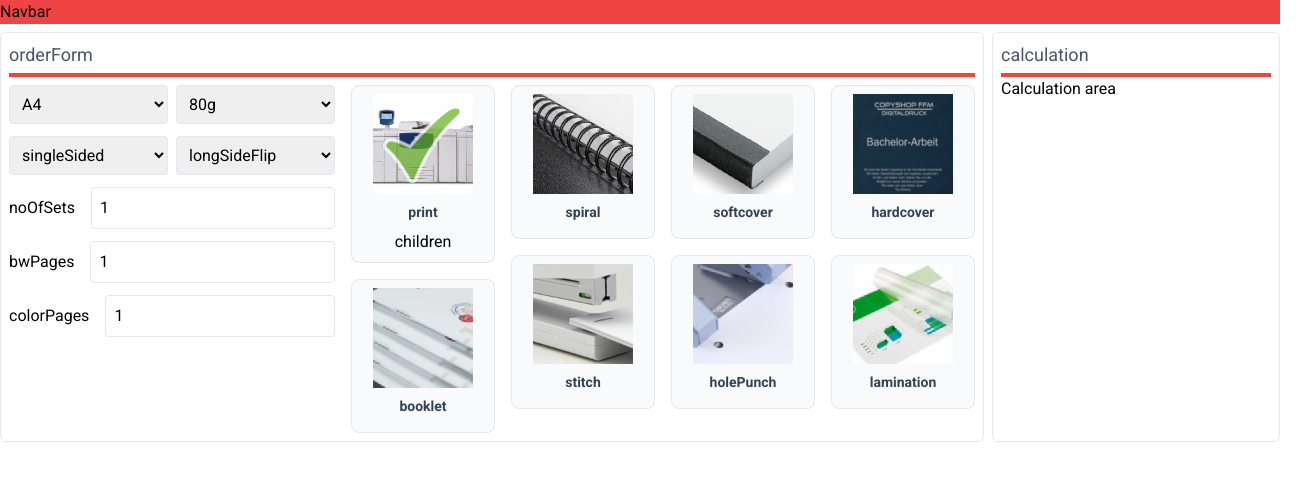
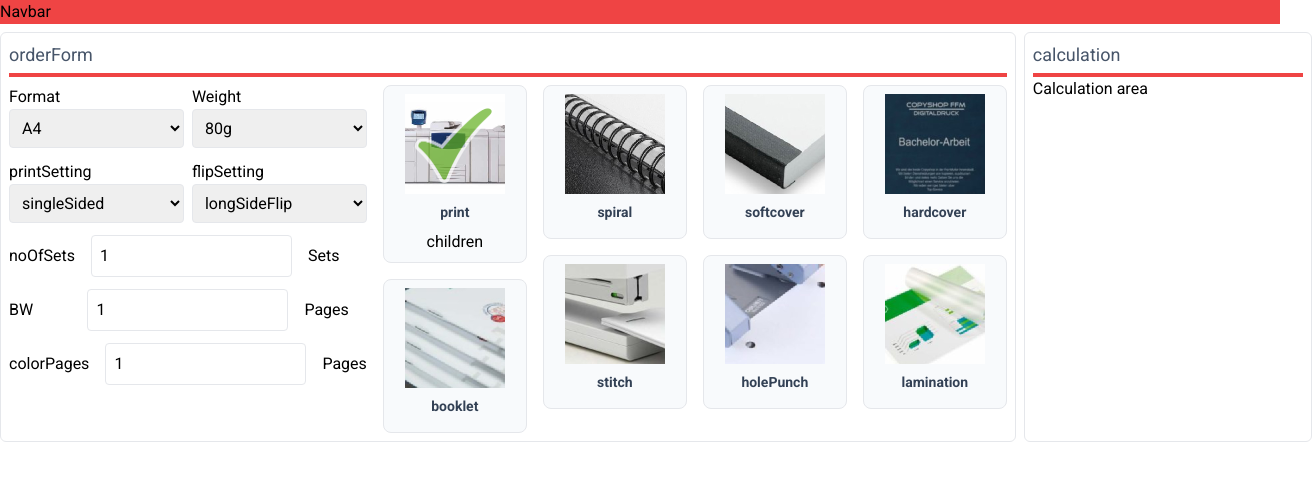
Before and after one commit to Fair-Technology/CopyshopFFM-ReactJS, a React (Vite) app: page / in a window 1280 px wide. Shown: the top 480 px of the page, 1312 px wide, since content can reach past the window. Built offline with nearby package versions, Linux system fonts and the light colour scheme.

Commit message:
COP-2: Labels added to input fields

```diff
--- a/src/components/contentArea.tsx
+++ b/src/components/contentArea.tsx
@@ -77,59 +77,74 @@ const InputArea = () => {
 
 const Format = () => {
   return (
-    <select defaultValue="A4" className="w-full border p-2 rounded focus:outline-none focus:ring-0">
+    <div>
+      <label htmlFor="format">Format</label>
+      <select id="format" defaultValue="A4" className="w-full border p-2 rounded focus:outline-none focus:ring-0">
         <option value="A3">A3</option>
         <option value="A4">A4</option>
         <option value="A5">A5</option>
       </select>
+    </div>
   );
 };
 const Weight = () => {
   return (
-    <select defaultValue="80g" className="w-full border p-2 rounded focus:outline-none focus:ring-0">
+    <div>
+      <label htmlFor="weight">Weight</label>
+      <select id="weight" defaultValue="80g" className="w-full border p-2 rounded focus:outline-none focus:ring-0">
         <option value="80g">80g</option>
         <option value="100g">100g</option>
         <option value="120g">120g</option>
       </select>
+    </div>
   );
 };
 const PrintSetting = () => {
   return (
-    <select defaultValue="singleSided" className="w-full border p-2 rounded focus:outline-none focus:ring-0">
+    <div>
+      <label htmlFor="printSetting">printSetting</label>
+      <select id="printSetting" defaultValue="singleSided" className="w-full border p-2 rounded focus:outline-none focus:ring-0">
         <option value="singleSided">singleSided</option>
         <option value="doubleSided">doubleSided</option>
       </select>
+    </div>
   );
 };
 const FlipSetting = () => {
   return (
-    <select defaultValue="longSideFlip" className="w-full border p-2 rounded focus:outline-none focus:ring-0">
+    <div>
+      <label htmlFor="flipSetting">flipSetting</label>
+      <select id="flipSetting" defaultValue="longSideFlip" className="w-full border p-2 rounded focus:outline-none focus:ring-0">
         <option value="longSideFlip">longSideFlip</option>
         <option value="shortSideFlip">shortSideFlip</option>
       </select>
+    </div>
   );
 };
 const NumberOfSets = () => {
   return (
-    <div className="flex items-center gap-4">
-      <div>noOfSets</div>
-      <input type="number" min="1" defaultValue="1" className="w-full border p-2 rounded focus:outline-none focus:ring-0" />
+    <div className="flex items-center gap-4 ">
+      <label className="flex-1">noOfSets</label>
+      <input type="number" min="1" defaultValue="1" className="flex-1  border p-2 rounded focus:outline-none focus:ring-0" />
+      <div className="flex-1">Sets</div>
     </div>
   );
 };
 const BWPages = () => {
   return (
     <div className="flex items-center gap-4">
-      <div>bwPages</div>
-      <input type="number" min="0" defaultValue="1" className="w-full border p-2 rounded focus:outline-none focus:ring-0" />
+      <label className="flex-1">BW</label>
+      <input type="number" min="0" defaultValue="1" className="flex-1  border p-2 rounded focus:outline-none focus:ring-0" />
+      <div className="flex-1">Pages</div>
     </div>
   );
 };
 const ColorPages = () => {
   return (
     <div className="flex items-center gap-4">
-      <div>colorPages</div>
-      <input type="number" min="0" defaultValue="1" className="w-full border p-2 rounded focus:outline-none focus:ring-0" />
+      <label className="flex-1">colorPages</label>
+      <input type="number" min="0" defaultValue="1" className="flex-1  border p-2 rounded focus:outline-none focus:ring-0" />
+      <div className="flex-1">Pages</div>
     </div>
   );
 };
```
Lines whose indentation alone changed are shown as unchanged.
